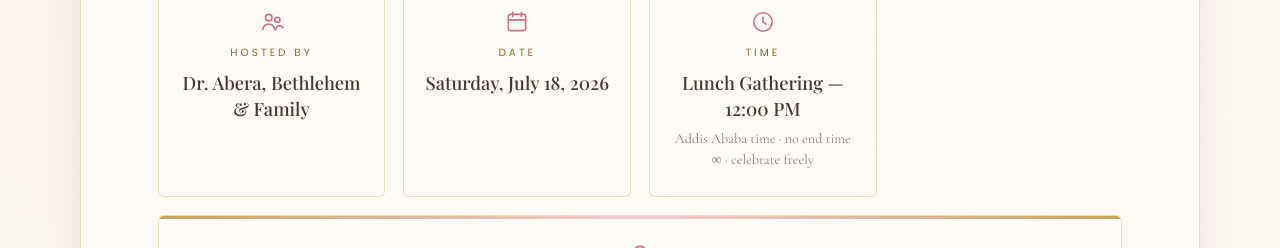
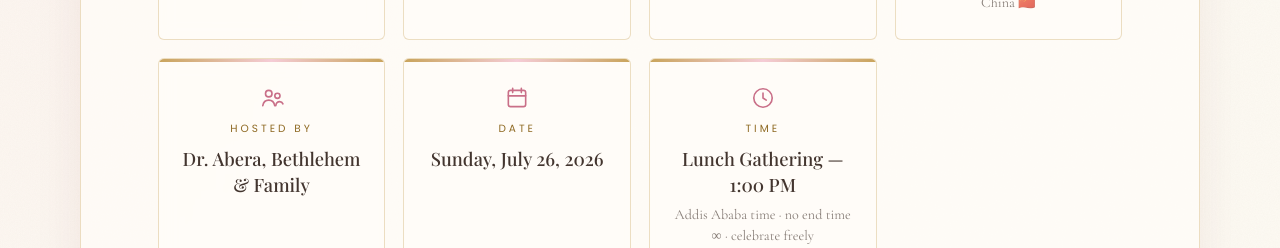
Before and after one commit to kaleabteferi/bettigraduation, a Next.js app: page / in a window 1280 px wide. Shown: the part 2129-2377 px from the top of the page. Built offline with nearby package versions, Linux system fonts and the light colour scheme; no server answers; the database is empty; a web font is replaced by a local one.

Commit message:
Move celebration to July 26 at 1pm, swap hero photo to graduation cap/gown shot

```diff
--- a/src/app/layout.tsx
+++ b/src/app/layout.tsx
@@ -4,7 +4,7 @@ import "./globals.css";
 export const metadata: Metadata = {
   title: "Betty's Graduation Celebration · 毕业快乐",
   description:
-    "邀请您参加 Betty 的毕业典礼! Join us to celebrate Bethlehem Abera, Master's in Finance & International Trade, Wuhan Textile University — July 18, 2026, Addis Ababa.",
+    "邀请您参加 Betty 的毕业典礼! Join us to celebrate Bethlehem Abera, Master's in Finance & International Trade, Wuhan Textile University — July 26, 2026, Addis Ababa.",
 };
 
 export const viewport: Viewport = {
--- a/src/components/EventDetails.tsx
+++ b/src/components/EventDetails.tsx
@@ -130,11 +130,11 @@ export default function EventDetails() {
 }
 
 function addToCalendar() {
-  // 12:00 PM EAT (UTC+3) → 09:00 UTC. Google Calendar requires an end time; we use late evening.
+  // 1:00 PM EAT (UTC+3) → 10:00 UTC. Google Calendar requires an end time; we use late evening.
   const params = new URLSearchParams({
     action: "TEMPLATE",
     text: "Betty's Graduation Celebration 🎓",
-    dates: "20260718T090000Z/20260718T190000Z",
+    dates: "20260726T100000Z/20260726T200000Z",
     details:
       "Graduation lunch for Bethlehem Abera — Master's in Finance & International Trade, Wuhan Textile University. 邀请您参加 Betty 的毕业典礼! No end time — celebrate freely. Directions: " +
       EVENT.mapsUrl,
--- a/src/components/Hero.tsx
+++ b/src/components/Hero.tsx
@@ -8,8 +8,8 @@ export default function Hero() {
     <section id="hero">
       <div className="hero-bg">
         <Image
-          src={`${MEDIA}/images/hero-blossom.png`}
-          alt="Bethlehem Abera in her graduation cap among cherry blossoms, with Wuhan Textile University and the Great Wall behind her"
+          src={`${MEDIA}/images/hero-graduate.png`}
+          alt="Bethlehem Abera in her graduation cap and gown beside the Wuhan Textile University sign, with the Great Wall and cherry blossoms behind her"
           fill
           priority
           sizes="100vw"
--- a/src/components/SiteFooter.tsx
+++ b/src/components/SiteFooter.tsx
@@ -4,7 +4,7 @@ export default function SiteFooter() {
       <span className="fs">Thank You</span>
       Bethlehem Abera · Master&apos;s in Finance &amp; International Trade · Wuhan Textile University · Class of 2026
       <br />
-      Celebration: Saturday, July 18, 2026 · Addis Ababa
+      Celebration: Sunday, July 26, 2026 · Addis Ababa
       <a className="dev-credit" href="https://qaldesigns.com" target="_blank" rel="noopener noreferrer">
         Crafted by Qal Designs
       </a>
--- a/src/lib/constants.ts
+++ b/src/lib/constants.ts
@@ -11,9 +11,9 @@ export const EVENT = {
   university: "Wuhan Textile University",
   country: "China",
   classOf: "Class of 2026",
-  dateLabel: "Saturday, July 18, 2026",
-  isoDate: "2026-07-18T12:00:00+03:00",
-  timeLabel: "Lunch Gathering — 12:00 PM",
+  dateLabel: "Sunday, July 26, 2026",
+  isoDate: "2026-07-26T13:00:00+03:00",
+  timeLabel: "Lunch Gathering — 1:00 PM",
   timeSub: "Addis Ababa time · no end time ∞ · celebrate freely",
   venueLabel: "Urael, Bole — Addis Ababa",
   venueSub: "Ethiopia 🇪🇹 · tap the map for directions",
```
